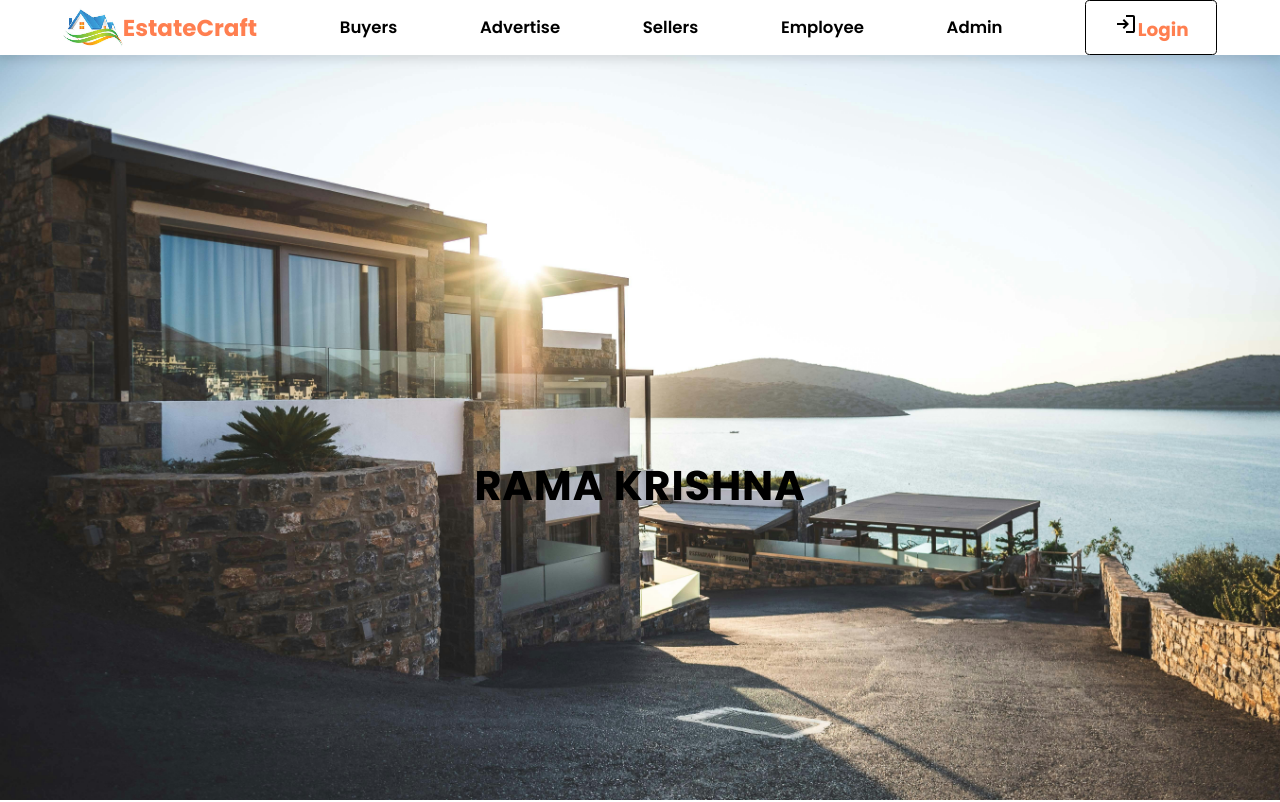
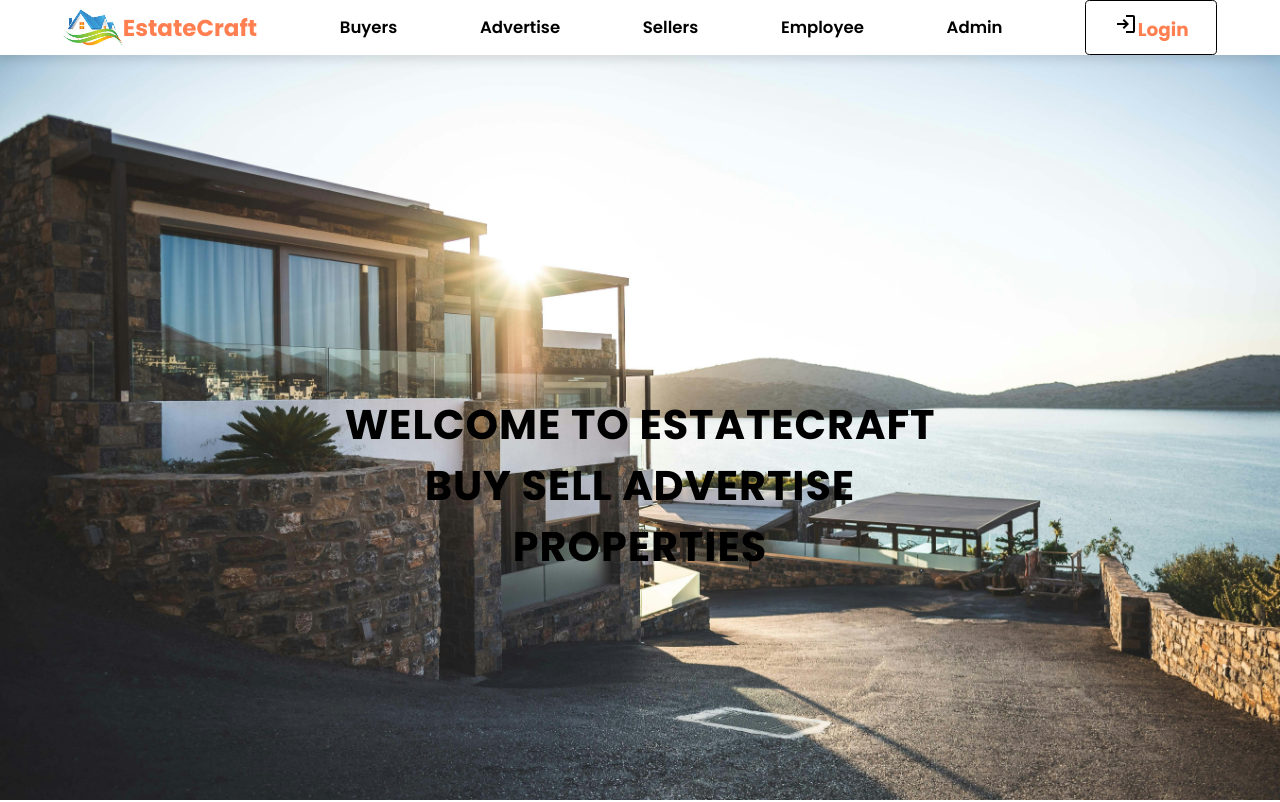
Before and after one commit to KoushikReddy9963/RealEstate-Phase-1-Group46, a React (Create React App) app in the folder frontend/: page / in a window 1280 px wide. Shown: the top 802 px of the page. Built offline with nearby package versions, Linux system fonts and the light colour scheme.

Commit message:
Update HomePage.js

```diff
--- a/frontend/src/pages/HomePage.js
+++ b/frontend/src/pages/HomePage.js
@@ -115,7 +115,7 @@ const Homepage = () => {
 
       <section className="home" id="home">
         <div className="content">
-          <h3> Rama Krishna</h3>
+          <h3>Welcome to EstateCraft buy sell Advertise Properties</h3>
         </div>
       </section>
 
```
